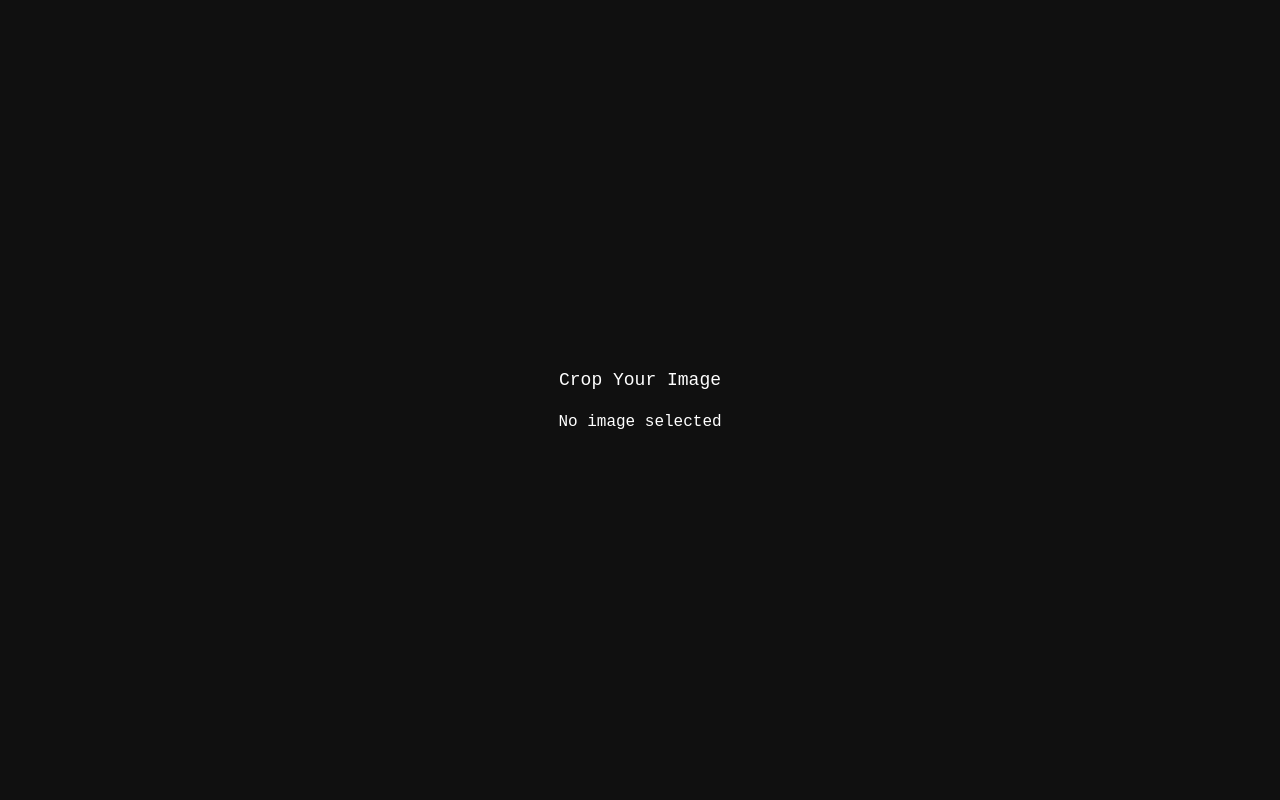
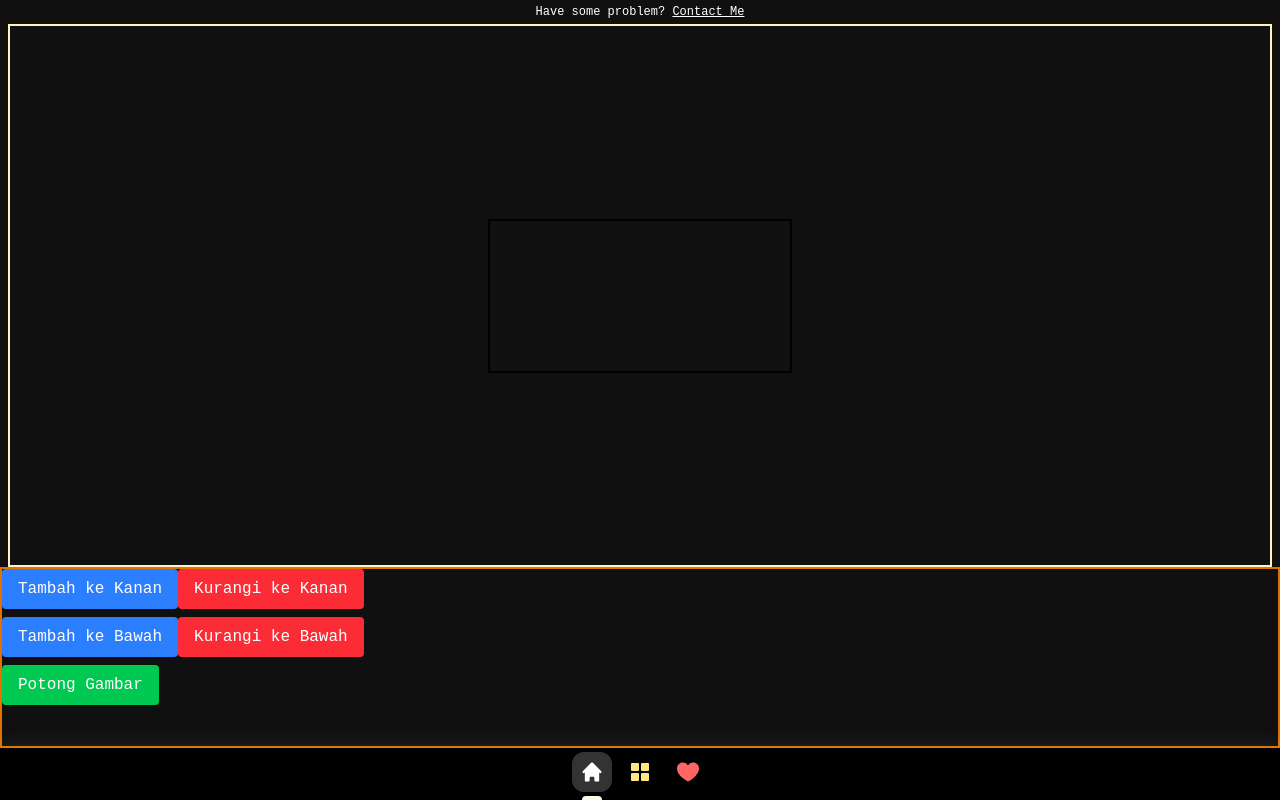
Before and after one commit to MuhYafiTaqq/react, a React (Vite) app: page /setings in a window 1280 px wide. Built offline with nearby package versions, Linux system fonts and the light colour scheme.

Commit message:
modified:   src/App.jsx 	new file:   src/assets/pages/result.jsx 	modified:   src/assets/pages/setings.jsx

```diff
--- a/src/App.jsx
+++ b/src/App.jsx
@@ -3,6 +3,7 @@ import './App.css'
 
 import Input from './assets/pages/input';
 import Setings from './assets/pages/setings';
+import Result from "./assets/pages/result";
 
 function App() {
 
@@ -12,6 +13,7 @@ function App() {
       <Routes>
         <Route path="/" element={<Input />} />
         <Route path="/setings" element={<Setings />} />
+        <Route path="/result" element={<Result />} />
       </Routes>
     </Router>
     </>
--- /dev/null
+++ b/src/assets/pages/result.jsx
@@ -0,0 +1,33 @@
+import { useLocation, useNavigate } from "react-router-dom";
+import Header from "../components/Header";
+
+export default function Result() {
+    const location = useLocation();
+    const navigate = useNavigate();
+    const croppedImages = location.state?.croppedImages || [];
+
+    return (
+        <>
+            <Header />
+            <div className="h-dvh pt-5 pb-13 flex flex-col items-center">
+                <h2 className="text-lg font-bold mb-4">Hasil Potongan Gambar</h2>
+                <div className="grid grid-cols-3 gap-4 p-4 border-2 border-amber-600">
+                    {croppedImages.map((src, index) => (
+                        <div key={index} className="flex flex-col items-center">
+                            <img src={src} alt={`Cropped ${index + 1}`} className="border border-black" />
+                            <a href={src} download={`cropped-${index + 1}.png`} className="bg-blue-500 text-white px-2 py-1 rounded mt-2">
+                                Download
+                            </a>
+                        </div>
+                    ))}
+                </div>
+                <button
+                    onClick={() => navigate("/setings")}
+                    className="bg-gray-500 text-white px-4 py-2 rounded mt-4"
+                >
+                    Kembali
+                </button>
+            </div>
+        </>
+    );
+}
--- a/src/assets/pages/setings.jsx
+++ b/src/assets/pages/setings.jsx
@@ -1,17 +1,127 @@
-import { useLocation } from "react-router-dom";
+import { useEffect, useRef, useState } from "react";
+import { useLocation, useNavigate } from "react-router-dom";
+
+import Header from "../components/Header";
 
 export default function Setings() {
     const location = useLocation();
-    const image = location.state?.image; // Ambil data dari state
+    const navigate = useNavigate();
+    const canvasRef = useRef(null);
+    const [imgSrc, setImgSrc] = useState(null);
+    const [gridCols, setGridCols] = useState(1);
+    const [gridRows, setGridRows] = useState(1);
+    const prevRef = useRef(null);
+    const [height, setHeight] = useState(0);
+    const [width, setWidth] = useState(0);
+    const [croppedImages, setCroppedImages] = useState([]);
+
+    useEffect(() => {
+        if (prevRef.current) {
+            setHeight(prevRef.current.clientHeight);
+            setWidth(prevRef.current.clientWidth);
+        }
+    }, []);
+
+    useEffect(() => {
+        if (location.state && location.state.image) {
+            setImgSrc(location.state.image);
+        }
+    }, [location]);
+
+    useEffect(() => {
+        if (imgSrc) {
+            const canvas = canvasRef.current;
+            const ctx = canvas.getContext("2d");
+            const img = new Image();
+            img.src = imgSrc;
+            img.onload = function () {
+                let aspectRatio = img.width / img.height;
+                let adjustedWidth = width;
+                let adjustedHeight = adjustedWidth / aspectRatio;
+
+                if (adjustedHeight > height) {
+                    adjustedHeight = height;
+                    adjustedWidth = adjustedHeight * aspectRatio;
+                }
+
+                canvas.width = adjustedWidth;
+                canvas.height = adjustedHeight;
+                ctx.drawImage(img, 0, 0, canvas.width, canvas.height);
+                drawGrid(ctx, canvas);
+            };
+        }
+    }, [imgSrc, gridCols, gridRows]);
+
+    const drawGrid = (ctx, canvas) => {
+        let cellWidth = canvas.width / gridCols;
+        let cellHeight = canvas.height / gridRows;
+
+        ctx.strokeStyle = "red";
+        ctx.lineWidth = 2;
+        for (let i = 0; i < gridCols; i++) {
+            for (let j = 0; j < gridRows; j++) {
+                ctx.strokeRect(i * cellWidth, j * cellHeight, cellWidth, cellHeight);
+            }
+        }
+    };
+
+    const handleAddColumn = () => setGridCols(gridCols + 1);
+    const handleRemoveColumn = () => gridCols > 1 && setGridCols(gridCols - 1);
+    const handleAddRow = () => setGridRows(gridRows + 1);
+    const handleRemoveRow = () => gridRows > 1 && setGridRows(gridRows - 1);
+
+    const handleCrop = () => {
+        const img = new Image();
+        img.src = imgSrc;
+        img.onload = function () {
+            let originalWidth = img.width;
+            let originalHeight = img.height;
+            let cellWidth = originalWidth / gridCols;
+            let cellHeight = originalHeight / gridRows;
+            let croppedData = [];
+
+            for (let i = 0; i < gridCols; i++) {
+                for (let j = 0; j < gridRows; j++) {
+                    let cropCanvas = document.createElement("canvas");
+                    let cropCtx = cropCanvas.getContext("2d");
+                    cropCanvas.width = cellWidth;
+                    cropCanvas.height = cellHeight;
+
+                    cropCtx.drawImage(
+                        img,
+                        i * cellWidth, j * cellHeight,
+                        cellWidth, cellHeight,
+                        0, 0, cellWidth, cellHeight
+                    );
+
+                    croppedData.push(cropCanvas.toDataURL("image/png"));
+                }
+            }
+
+            setCroppedImages(croppedData);
+            navigate("/result", { state: { croppedImages: croppedData } });
+        };
+    };
 
     return (
-        <div className="h-dvh flex flex-col justify-center items-center">
-            <h1 className="text-white text-lg mb-4">Crop Your Image</h1>
-            {image ? (
-                <img src={image} alt="Uploaded" className="w-full h-full object-cover" />
-            ) : (
-                <p className="text-white">No image selected</p>
-            )}
-        </div>
+        <>
+            <Header />
+            <div className="h-dvh pt-6 pb-13">
+                <div ref={prevRef} className="flex flex-col justify-center mx-2 h-3/4 items-center border-2 border-amber-100">
+                    <canvas ref={canvasRef} className="border-2 border-black"></canvas>
+                </div>
+                <div className="h-1/4 w-full border-2 border-amber-600">
+                    <div className="flex">
+                        <button onClick={handleAddColumn} className="bg-blue-500 text-white px-4 py-2 rounded mb-2">Tambah ke Kanan</button>
+                        <button onClick={handleRemoveColumn} className="bg-red-500 text-white px-4 py-2 rounded mb-2">Kurangi ke Kanan</button>
+                    </div>
+                    <div className="flex">
+                        <button onClick={handleAddRow} className="bg-blue-500 text-white px-4 py-2 rounded mb-2">Tambah ke Bawah</button>
+                        <button onClick={handleRemoveRow} className="bg-red-500 text-white px-4 py-2 rounded mb-2">Kurangi ke Bawah</button>
+                    </div>
+                    <button onClick={handleCrop} className="bg-green-500 text-white px-4 py-2 rounded mb-4">Potong Gambar</button>
+                </div>
+            </div>
+        </>
     );
 }
```
